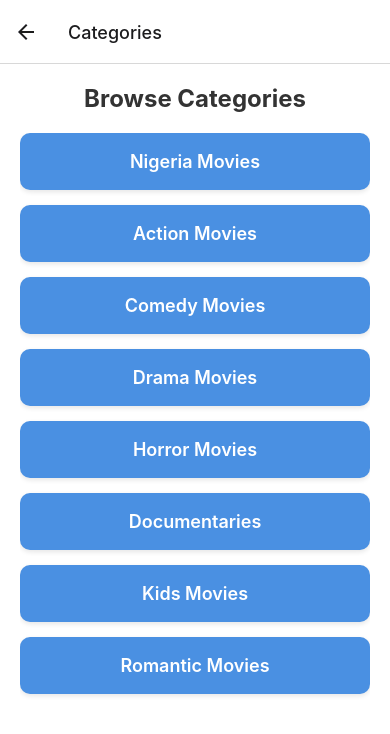
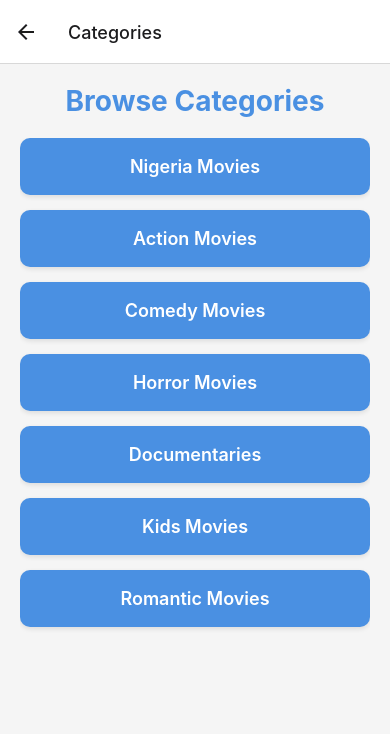
Before and after one commit to Spendo10/Mood, a React Native app: screen /Categories in a window 390 px wide. Shown: the top 734 px of the page. Built offline with nearby package versions, Linux system fonts and the light colour scheme.

Commit message:
working well

```diff
--- a/App.js
+++ b/App.js
@@ -9,8 +9,9 @@ import HomeScreen from './screens/HomeScreen';
 import CategoriesScreen from './screens/CategoriesScreen';
 import NigeriaMoviesScreen from './screens/NigeriaMoviesScreen';
 import ActionMoviesScreen from './screens/ActionMoviesScreen';
+import ComedyMoviesScreen from './screens/ComedyMoviesScreen'; // Ensure this file exists
 import SearchResultsScreen from './screens/SearchResultsScreen';
-import SearchResultDetail from './screens/SearchResultDetail'; // Ensure this file exists
+import SearchResultDetail from './screens/SearchResultDetail';
 
 const Stack = createStackNavigator();
 
@@ -24,6 +25,7 @@ const App = () => {
         <Stack.Screen name="Categories" component={CategoriesScreen} />
         <Stack.Screen name="NigeriaMovies" component={NigeriaMoviesScreen} />
         <Stack.Screen name="ActionMovies" component={ActionMoviesScreen} />
+        <Stack.Screen name="ComedyMovies" component={ComedyMoviesScreen} />
         <Stack.Screen name="SearchResults" component={SearchResultsScreen} />
         <Stack.Screen name="SearchResultDetail" component={SearchResultDetail} />
       </Stack.Navigator>
--- a/screens/CategoriesScreen.js
+++ b/screens/CategoriesScreen.js
@@ -1,15 +1,15 @@
 import React from 'react';
 import { View, Text, StyleSheet, TouchableOpacity, FlatList } from 'react-native';
 
+// Categories data with screen names for navigation
 const categories = [
-  { id: '1', title: 'Nigeria Movies', screen: 'NigeriaMoviesScreen' },
-  { id: '2', title: 'Action Movies', screen: 'ActionMoviesScreen' },
-  { id: '3', title: 'Comedy Movies', screen: 'ComedyMoviesScreen' },
-  { id: '4', title: 'Drama Movies', screen: 'DramaMoviesScreen' },
-  { id: '5', title: 'Horror Movies', screen: 'HorrorMoviesScreen' },
-  { id: '6', title: 'Documentaries', screen: 'DocumentaryScreen' },
-  { id: '7', title: 'Kids Movies', screen: 'KidsMoviesScreen' },
-  { id: '8', title: 'Romantic Movies', screen: 'RomanticMoviesScreen' },
+  { id: '1', title: 'Nigeria Movies', screen: 'NigeriaMovies' },
+  { id: '2', title: 'Action Movies', screen: 'ActionMovies' },
+  { id: '3', title: 'Comedy Movies', screen: 'ComedyMovies' }, // Ensure this is correct
+  { id: '4', title: 'Horror Movies', screen: 'HorrorMovies' },
+  { id: '5', title: 'Documentaries', screen: 'DocumentaryScreen' },
+  { id: '6', title: 'Kids Movies', screen: 'KidsMoviesScreen' },
+  { id: '7', title: 'Romantic Movies', screen: 'RomanticMoviesScreen' },
   // Add more categories as needed
 ];
 
@@ -17,8 +17,8 @@ const CategoriesScreen = ({ navigation }) => {
   const renderItem = ({ item }) => (
     <TouchableOpacity
       style={styles.categoryBox}
-      onPress={() => navigation.navigate(item.screen)}
-      activeOpacity={0.7} // Active opacity for better touch feedback
+      onPress={() => navigation.navigate(item.screen)} // Correct navigation
+      activeOpacity={0.7}
     >
       <Text style={styles.categoryText}>{item.title}</Text>
     </TouchableOpacity>
@@ -41,21 +41,21 @@ const styles = StyleSheet.create({
   container: {
     flex: 1,
     padding: 20,
-    backgroundColor: '#fff',
+    backgroundColor: '#f5f5f5', // Light gray background color
   },
   headerText: {
-    fontSize: 24,
+    fontSize: 28,
     fontWeight: 'bold',
     marginBottom: 20,
     textAlign: 'center',
-    color: '#333',
+    color: '#4a90e2', // Blue color for the header
   },
   flatListContainer: {
     paddingBottom: 20,
   },
   categoryBox: {
     padding: 18,
-    backgroundColor: '#4a90e2', // Blue color for buttons
+    backgroundColor: '#4a90e2', // Blue background for category boxes
     marginBottom: 15,
     borderRadius: 10,
     alignItems: 'center',
@@ -68,7 +68,7 @@ const styles = StyleSheet.create({
   categoryText: {
     fontSize: 18,
     fontWeight: '600',
-    color: '#fff',
+    color: '#fff', // White text color for contrast
   },
 });
 
--- a/screens/HomeScreen.js
+++ b/screens/HomeScreen.js
@@ -41,6 +41,11 @@ const HomeScreen = ({ navigation }) => {
 
   // Handle search and navigate to SearchResultsScreen
   const handleSearch = async () => {
+    if (searchQuery.trim() === '') {
+      console.warn("Search query is empty.");
+      return;
+    }
+
     const results = await fetchGoogleResults(searchQuery);
     navigation.navigate('SearchResults', { results }); // Ensure name matches in App.js
   };
--- a/screens/SearchResultsScreen.js
+++ b/screens/SearchResultsScreen.js
@@ -1,16 +1,38 @@
-import React from 'react';
-import { View, Text, FlatList, TouchableOpacity, StyleSheet } from 'react-native';
+import React, { useState } from 'react';
+import { View, Text, FlatList, TouchableOpacity, StyleSheet, Tooltip } from 'react-native';
 
 const SearchResultsScreen = ({ route, navigation }) => {
   const { results } = route.params;
 
+  // Check if results are empty
+  if (!results || results.length === 0) {
+    return (
+      <View style={styles.container}>
+        <Text style={styles.noResults}>No results found</Text>
+      </View>
+    );
+  }
+
+  // Tooltip state
+  const [tooltipVisible, setTooltipVisible] = useState(false);
+
+  // Render each item
   const renderItem = ({ item }) => (
     <TouchableOpacity
       style={styles.resultItem}
-      onPress={() => navigation.navigate('SearchResultDetail', { item })} // Corrected navigation
+      onPress={() => navigation.navigate('SearchResultDetail', { item })}
+      onLongPress={() => setTooltipVisible(true)} // Show tooltip on long press
+      onPressOut={() => setTooltipVisible(false)} // Hide tooltip on press release
     >
       <Text style={styles.title}>{item.title}</Text>
       <Text style={styles.description}>{item.description}</Text>
+
+      {/* Tooltip when item is long-pressed */}
+      {tooltipVisible && (
+        <View style={styles.tooltip}>
+          <Text style={styles.tooltipText}>More Info</Text>
+        </View>
+      )}
     </TouchableOpacity>
   );
 
@@ -26,10 +48,54 @@ const SearchResultsScreen = ({ route, navigation }) => {
 };
 
 const styles = StyleSheet.create({
-  container: { flex: 1, padding: 20 },
-  resultItem: { padding: 15, borderBottomWidth: 1, borderBottomColor: '#ccc' },
-  title: { fontSize: 18, fontWeight: 'bold' },
-  description: { fontSize: 14, color: '#555' },
+  container: {
+    flex: 1,
+    padding: 20,
+    backgroundColor: '#f5f5f5', // Light background for better readability
+  },
+  resultItem: {
+    padding: 20,
+    borderBottomWidth: 2,
+    borderBottomColor: '#ddd',
+    marginBottom: 15,
+    backgroundColor: '#fff',
+    borderRadius: 8,
+    shadowColor: '#000',
+    shadowOpacity: 0.1,
+    shadowRadius: 5,
+    elevation: 3, // Adding shadow effect to give it a card-like look
+  },
+  title: {
+    fontSize: 20,
+    fontWeight: 'bold',
+    color: '#333', // Darker color for better readability
+  },
+  description: {
+    fontSize: 16,
+    color: '#555', // Slightly lighter color for description
+    marginTop: 5,
+    lineHeight: 22, // Better line height for readability
+  },
+  tooltip: {
+    position: 'absolute',
+    bottom: 10,
+    left: 20,
+    padding: 10,
+    backgroundColor: '#333',
+    borderRadius: 5,
+    shadowOpacity: 0.5,
+    shadowRadius: 5,
+  },
+  tooltipText: {
+    color: '#fff',
+    fontSize: 14,
+  },
+  noResults: {
+    fontSize: 18,
+    color: '#888',
+    textAlign: 'center',
+    marginTop: 50,
+  },
 });
 
 export default SearchResultsScreen;
```
